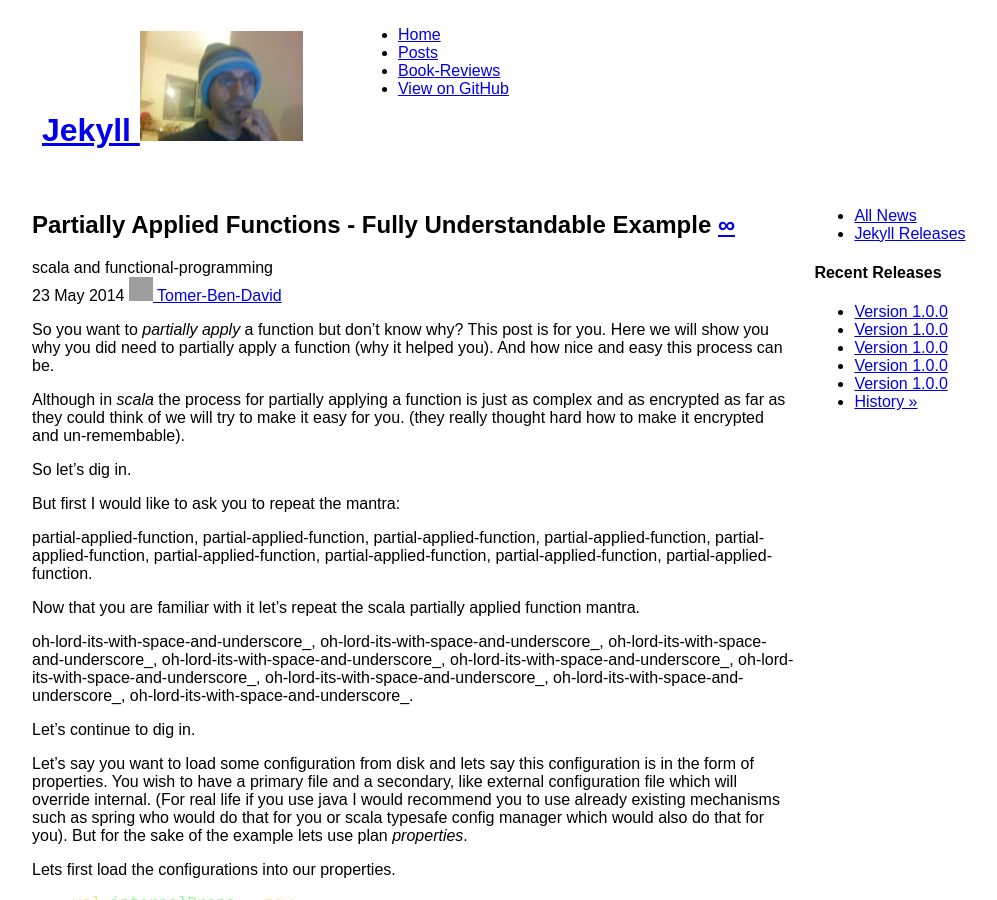
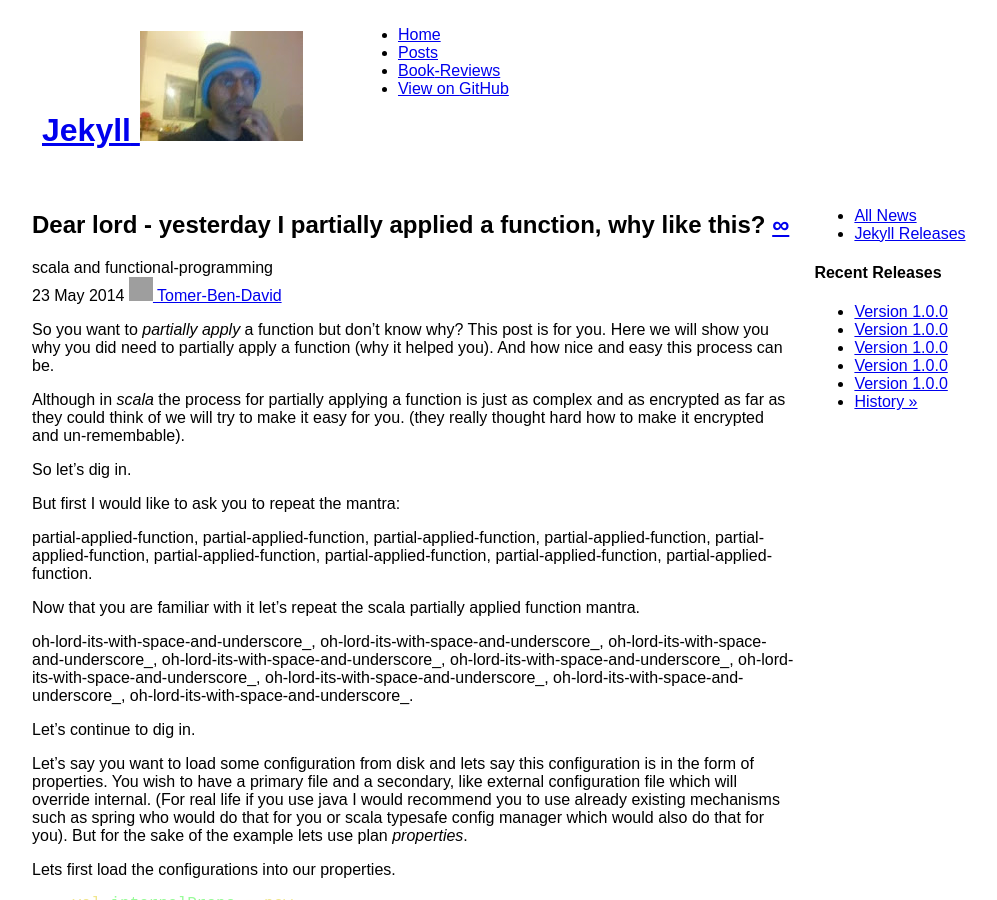
Before and after one commit to tomer-ben-david-archive/tomer-ben-david-archive.github.io, a Jekyll site: the page built from _posts/2014-05-23-partially-applied-functions-fully-understandable-example.md, in a window 1280 px wide and 900 px high. Shown: the whole window, without its empty margins (129-1126 px from the left). Built offline with Jekyll 4.4.1, drawn with Linux system fonts in a browser that asks for light colours; grey boxes are pictures that could not be loaded.

Commit message:
partially applied finished

```diff
--- a/_posts/2014-05-23-partially-applied-functions-fully-understandable-example.md
+++ b/_posts/2014-05-23-partially-applied-functions-fully-understandable-example.md
@@ -1,6 +1,6 @@
 ---
 layout: news_item
-title: "Partially Applied Functions - Fully Understandable Example"
+title: "Dear lord - yesterday I partially applied a function, why like this?"
 date: "2014-05-23 10:25:10 +0200"
 author: Tomer-Ben-David
 version: 1.0.0
```
